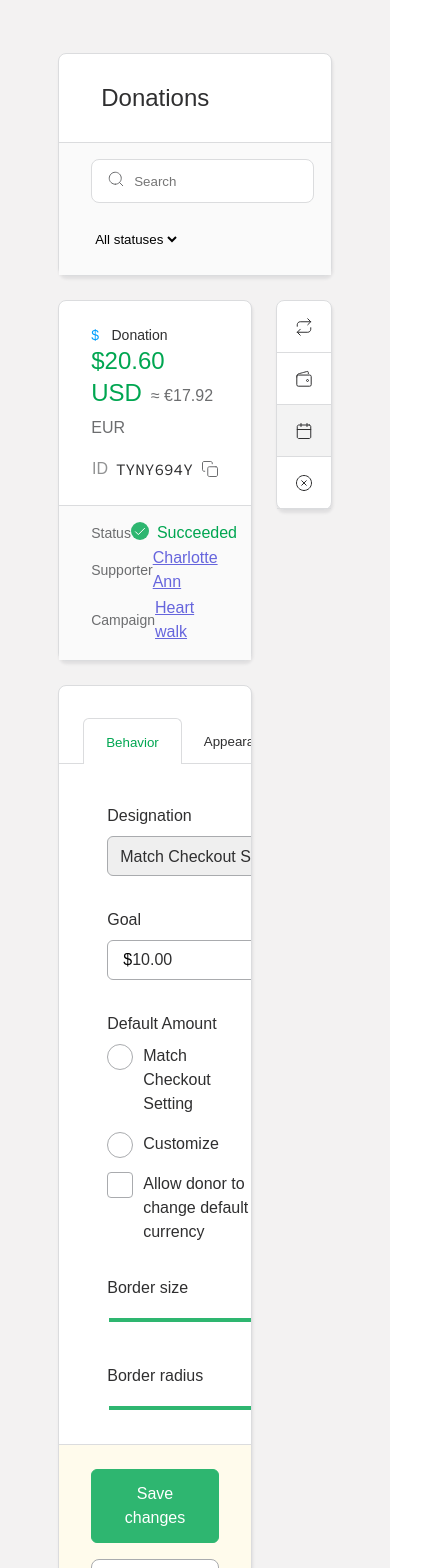
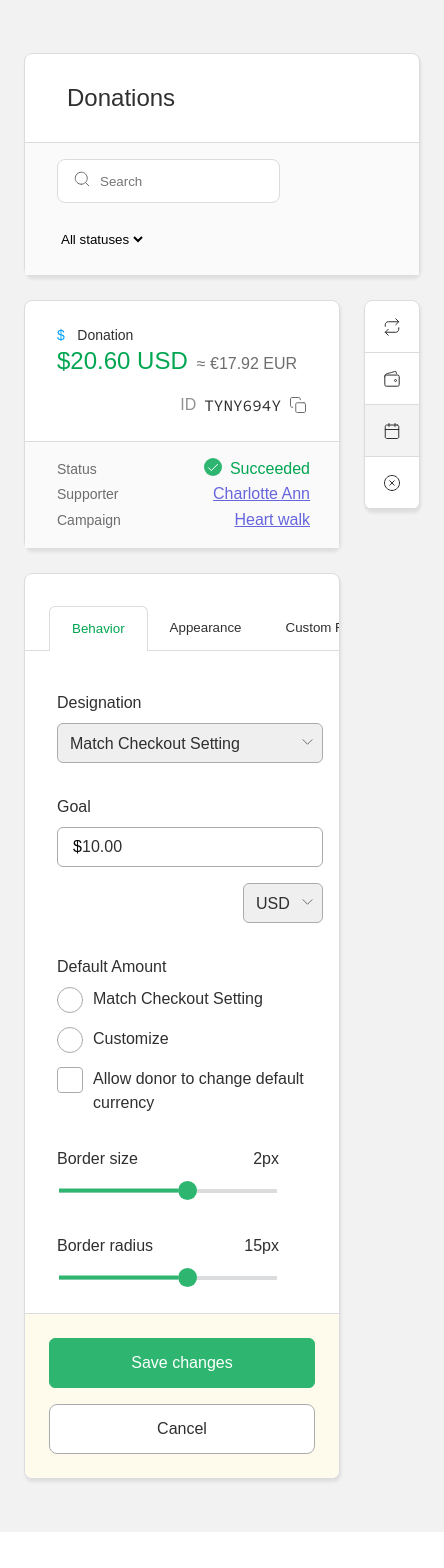
Before and after one commit to Kate9090/fundraiseup-test-task, a React (Create React App) app: page / in a window 390 px wide. Shown: the top 1568 px of the page, 444 px wide, since content can reach past the window. After the commit the page ends 1532 px from the top, so only its background shows below. Built offline with nearby package versions, Linux system fonts and the light colour scheme; a web font is replaced by a local one.

Commit message:
adds logic for adaptive v2

```diff
--- a/src/App.module.scss
+++ b/src/App.module.scss
@@ -14,7 +14,7 @@
     height: 100%;
 
     margin: 53px auto;
-    width: 80%;
+    width: 76.5rem;
   }
 
   &__Wrapper {
@@ -34,6 +34,12 @@
     flex-grow: 1;
   }
 
+  @media only screen and (max-width: 1399px) {
+    main {
+      width: 76.5%;
+    }
+  }
+
   @media only screen and (max-width: 1200px) {
     &__Content {
       width: calc(100% - 264px - 24px);
@@ -49,4 +55,15 @@
       width: 56px;
     }
   }
+
+  @media only screen and (max-width: 748px) {
+
+    min-width: 444px;
+    overflow: scroll;
+    box-sizing: border-box;
+
+    main {
+      width: 100%;
+    }
+  }
 }
--- a/src/Behavior/Behavior.jsx
+++ b/src/Behavior/Behavior.jsx
@@ -22,8 +22,7 @@ const Behavior = () => {
     setBorder(Math.trunc(e.target.value));
   }
   return (
-    <>
-      <form>
+    <form className={styles.Behavior__Form}>
       <div className={styles.Behavior__InputGroup}>
         <label className={styles.Behavior__Label}>Designation</label>
         <div className={styles.Behavior__SelectWrapper}>
@@ -37,7 +36,7 @@ const Behavior = () => {
       </div>
       <div className={styles.Behavior__InputGroup}>
         <label className={styles.Behavior__Label}>Goal</label>
-          <div className={styles.Behavior__Row}>
+        <div className={cx(styles.Behavior__Row, styles.Behavior__Goal)}>
           <div className={styles.Behavior__InputWrapper}>
             <span  className={styles.Behavior__Icon}>
               $
@@ -85,19 +84,19 @@ const Behavior = () => {
         <div className={styles.Behavior__SliderWrapper}>
           <input type="range" id="volume1" name="volume"
                 min="-1" max="4" value={border} onChange={e => handleChangeBorder(e)} />
-            <label for="volume1">{border}px</label>
+          <label for="volume1" className={styles.Behavior__RangeValue}>{border}px</label>
         </div>
       </div>
       <div className={styles.Behavior__InputGroup}>
         <label className={styles.Behavior__Label}>Border radius</label>
         <div className={styles.Behavior__SliderWrapper}>
           <input type="range" id="volume2" name="volume2"
-                  min="0" max="25" value={radius} onChange={e => handleChangeRadius(e)} />
-            <label for="volume2">{radius}px</label>
+                min="0" max="25" value={radius} onChange={e => handleChangeRadius(e)}
+                className={styles.Behavior__InputRange} />
+          <label for="volume2" className={styles.Behavior__RangeValue}>{radius}px</label>
         </div>
       </div>
     </form>
-    </>
   )
 }
 
--- a/src/Behavior/Behavior.module.scss
+++ b/src/Behavior/Behavior.module.scss
@@ -1,5 +1,6 @@
 .Behavior {
 	margin: 2.5rem 2rem 0;
+
 	&__InputGroup {
 		display: flex;
 		align-items: center;
@@ -20,6 +21,7 @@
 	&__Icon {
 		position: absolute;
 		left: 1rem;
+		top: 11px;
 	}
 
 	&__Column {
@@ -112,6 +114,7 @@
 	}
 
 	&__SliderWrapper {
+		position: relative;
 		display: flex;
 		align-items: center;
 
@@ -126,11 +129,15 @@
 
 			color: #2F2F30;
 		}
+
+		&__InputRange {
+			width: 218px;
+		}
 	}
 
 	@media only screen and (max-width: 990px) {
 		&__InputGroup {
-			margin-left: 3rem;
+			margin-left: 2rem;
 			flex-direction: column;
 			align-items: flex-start;
 		}
@@ -139,6 +146,10 @@
 			margin-top: 0.5rem;
 			margin-bottom: 0.5rem;
 			text-align: left;
+		}
+
+		&__Form {
+			padding: 0 1rem;
 		}
 
 		// & label {
@@ -152,4 +163,46 @@
 		// 	width: 80%;
 		// }
 	}
+
+	@media only screen and (max-width: 748px) {
+		&__InputGroup {
+			margin-left: 1rem;
+		}
+
+		&__InputWrapper {
+			width: 100%;
+		}
+
+		&__Amount {
+			width: 100%;
+			margin-right: 0;
+			margin-bottom: 16px;
+		}
+
+		&__SelectWrapper {
+			width: 100%;
+
+			&--currency {
+				display: flex;
+				justify-content: flex-end;
+			}
+		}
+
+		&__Wide {
+			width: 100%;
+		}
+
+		&__Goal {
+			width: 100%;
+			flex-direction: column;
+		}
+	}
+
+	@media only screen and (max-width: 550px) {
+		&__RangeValue {
+			position: absolute;
+			top: -2rem;
+			right: 0;
+		}
+	}
 }
--- a/src/Settings/Settings.module.scss
+++ b/src/Settings/Settings.module.scss
@@ -13,8 +13,9 @@
 		position: relative;
 		margin: 32px 0;
 		padding: 0 24px;
-		height: 46px;
+		// height: 46px;
 		display: flex;
+		box-sizing: border-box;
 
 		&::before {
 			position: absolute;
@@ -29,7 +30,7 @@
 	}
 
 	&__Tab {
-		padding: 14px 16px;
+		padding: 12px 16px;
 		font-size: 12px;
 		line-height: 20px;
 		font-weight: 600;
@@ -109,7 +110,13 @@
 		}
 	}
 
-	@media only screen and (max-width: 550px) {
+	@media only screen and (max-width: 748px) {
+		&__Actions {
+			padding: 24px;
+		}
+	}
+
+	@media only screen and (max-width: 560px) {
 		&__Actions {
 			flex-direction: column;
 		}
--- a/src/index.css
+++ b/src/index.css
@@ -43,10 +43,6 @@ input[type="range"] {
    cursor: pointer;
    width: 218px;
    writing-mode: bt-lr;
-}
-input[type="range"] {
-	font-size: 1.5rem;
-	width: 12.5em;
 }
 
 input[type="range"] {
```
Lines whose indentation alone changed are shown as unchanged.
